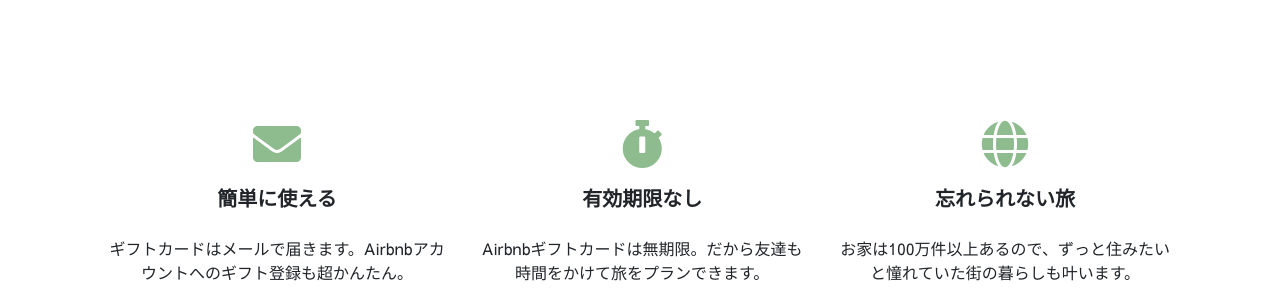
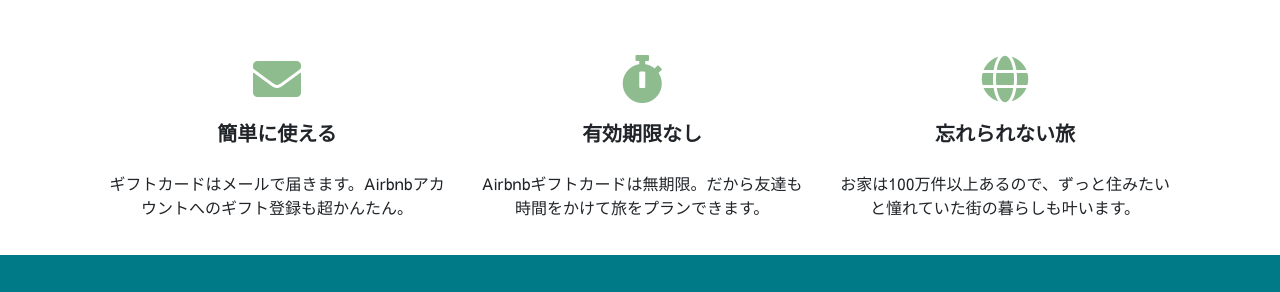
Before and after one commit to kmym725/AnA, a plain HTML site: page index.html in a window 1280 px wide. Shown: the part 812-1104 px from the top of the page. Drawn offline with nearby package versions, Linux system fonts and the light colour scheme; grey boxes are pictures that could not be loaded.

Commit message:
cssediter

```diff
--- a/stylesheet.css
+++ b/stylesheet.css
@@ -60,8 +60,8 @@
 }
 .sample{
     text-align: center;
-    padding-top: 50px;
-    margin: 15px;
+    margin: 0em 1em;
+    height: auto;
 }
 .sample .fas{
     color: darkseagreen;
```
